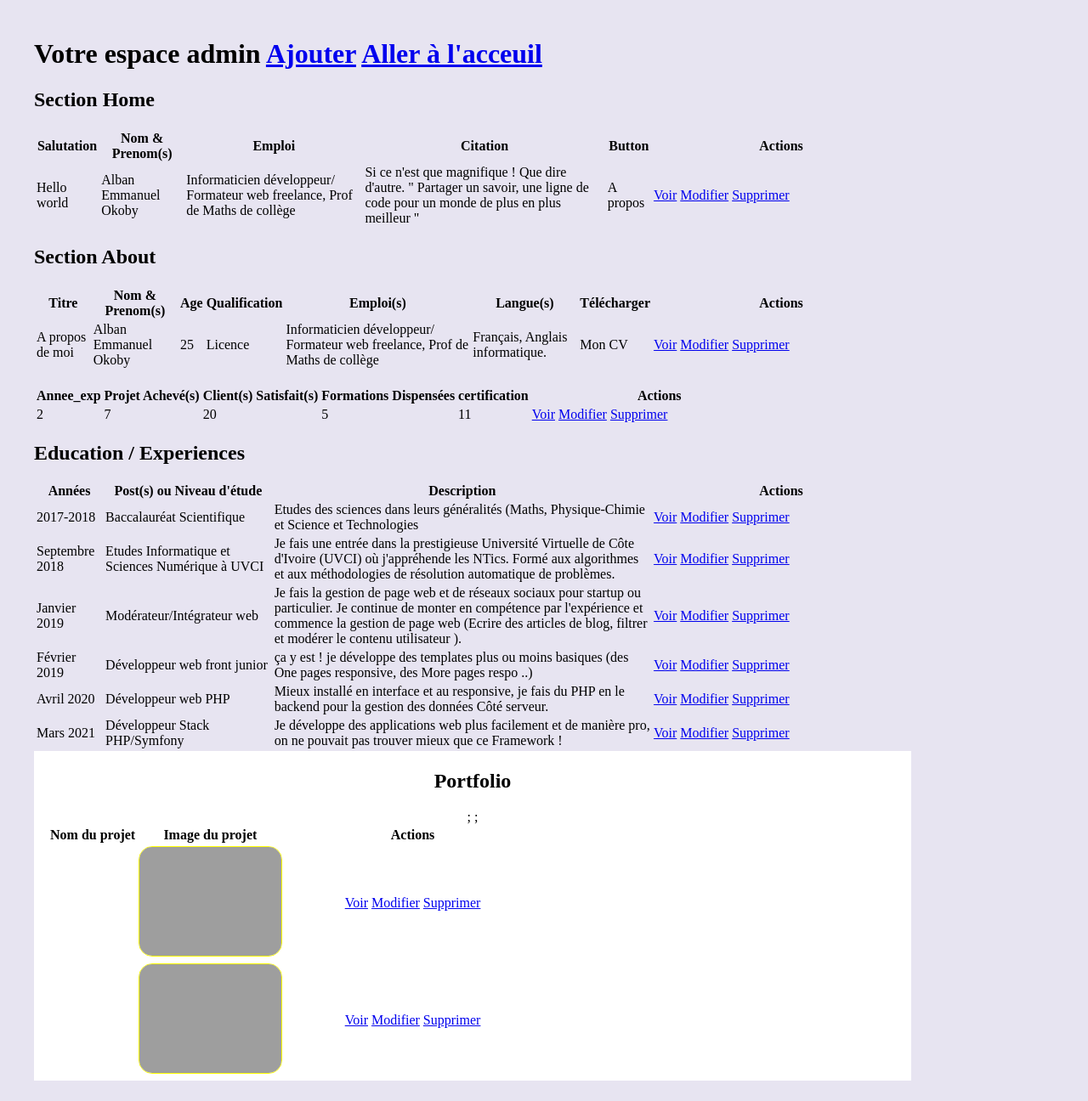
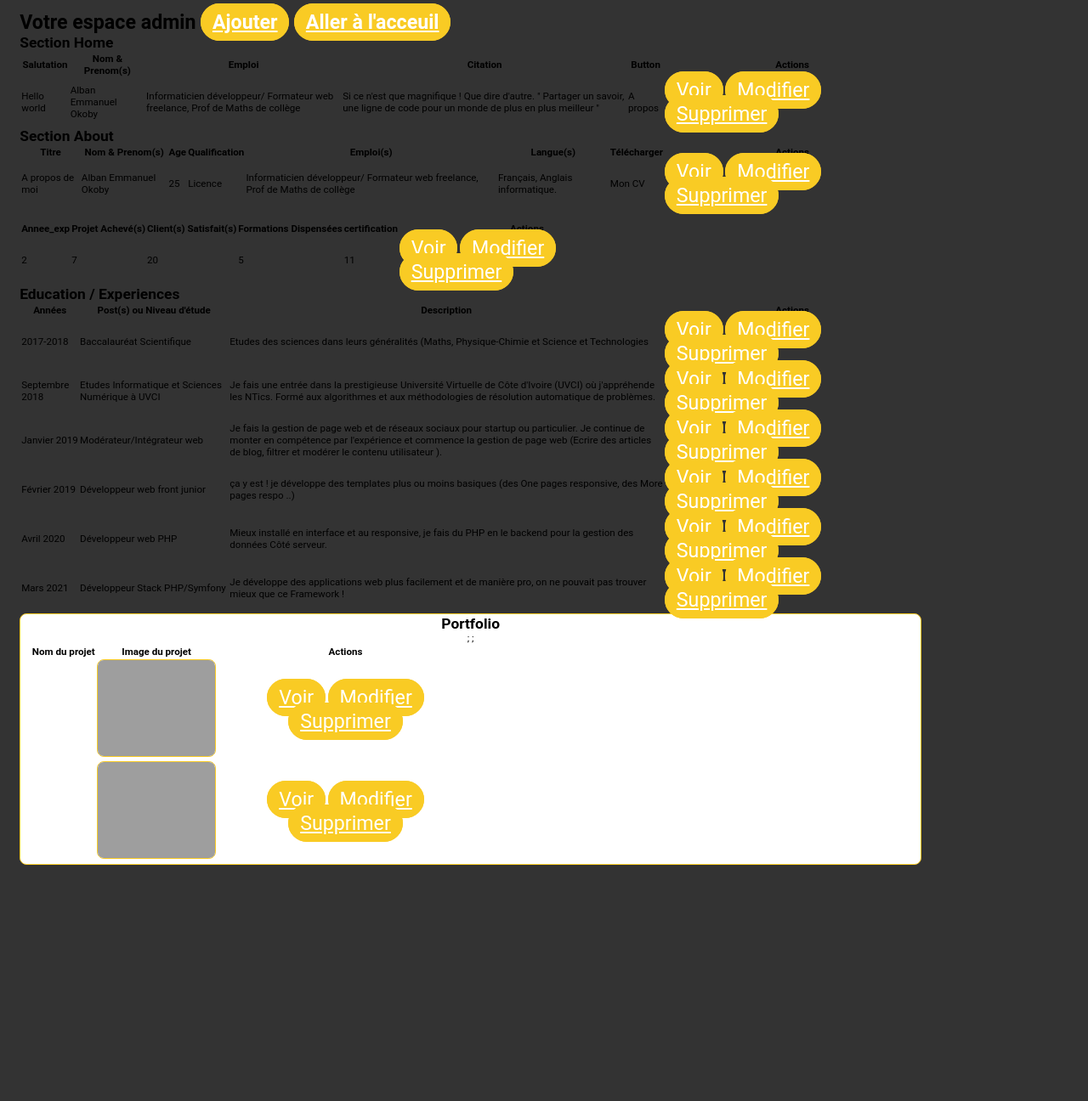
Before and after one commit to alban-okoby/e-cv, a PHP site: page /admin/index.php in a window 1280 px wide. Shown: the whole page at 85% size. After the commit the page ends 1018 px from the top, so only its background shows below. Run offline with PHP 8.4, Linux system fonts and the light colour scheme; data comes from the database, SQL or seed files in the repository; data that the repository does not hold is empty; grey boxes are pictures that could not be loaded.

Commit message:
Update AdminStyle.css

```diff
--- a/admin/AdminStyle.css
+++ b/admin/AdminStyle.css
@@ -1,21 +1,70 @@
 
 :root{
+    --firstColorHue: 47;
+    --secondColorHue: 95%;
+    --thirdColorHue: 56%;
+    --firstBackgroundHue: 252;
+    --secondBackgroundHue: 30%;
+    --thirdBackgroundHue: 92%;
 
     --gray: hsl(0, 0%, 20%);
     --white: hsl(0, 0%, 100%);
-    --light: hsl(252, 30%, 92%);
+    --light: hsl(var(--firstBackgroundHue), var(--secondBackgroundHue), var(--thirdBackgroundHue));
     --black: hsl(0, 0%, 0%);
-    --yellow: hsl(60, 100%, 50%);
+    --yellow: hsl(var(--firstColorHue), var(--secondColorHue), var(--thirdColorHue));
 
     --padding: 1rem 2rem;
-    --border-card-radius: 1rem;
+    --border-card-radius: .7rem;
     --card-padding: .1rem 1rem;
 }
 
+*{
+    font-family: 'Roboto', sans-serif;
+    margin: 0; padding: 0;
+    outline: none;
+    border: none;
+    box-sizing: border-box;
+    transition: all .25s linear;
+}
+::selection{
+    background: var(--selection);
+    color: var(--yellow);
+}
+html{
+    font-size: 72.5%;
+    overflow-x: hidden;
+}
+html::-webkit-scrollbar{
+    width: 1.5rem;
+}
+html::-webkit-scrollbar-track{
+    background: var(--gray);
+}
+html::-webkit-scrollbar-thumb{
+    background: var(--yellow);
+}
 body {
-    background: var(--light);
+    background: var(--gray);
     color: var(--black);
     padding: var(--padding);
+}
+.btn{
+    background-color: var(--gray-2);
+    color: var(--white);
+    padding: .6rem 1.1rem;
+    border: solid 1px var(--yellow);
+    border-radius: 5rem;
+    cursor: pointer;
+    margin-top: 2rem;
+    font-size: 2rem;
+}
+.btn:hover{
+    background-color: var(--yellow);
+    color: var(--black);
+    border: solid 1px var(--white);
+}
+.btn {
+    background: var(--yellow);
 }
 .container-admin {
     width: 86%;
@@ -25,10 +74,12 @@ body {
     background: var(--white);
     padding: var(--card-padding);
     text-align: center;
+    border-radius: var(--border-card-radius);
+    border: solid 1px var(--yellow);
 }
 .portfolio .portfolio_img {
-    width: 13vw;
-    height: 10vw;
+    width: 11vw;
+    height: 9vw;
     border-radius: var(--border-card-radius);
     border: solid 1px var(--yellow)
 }
```
